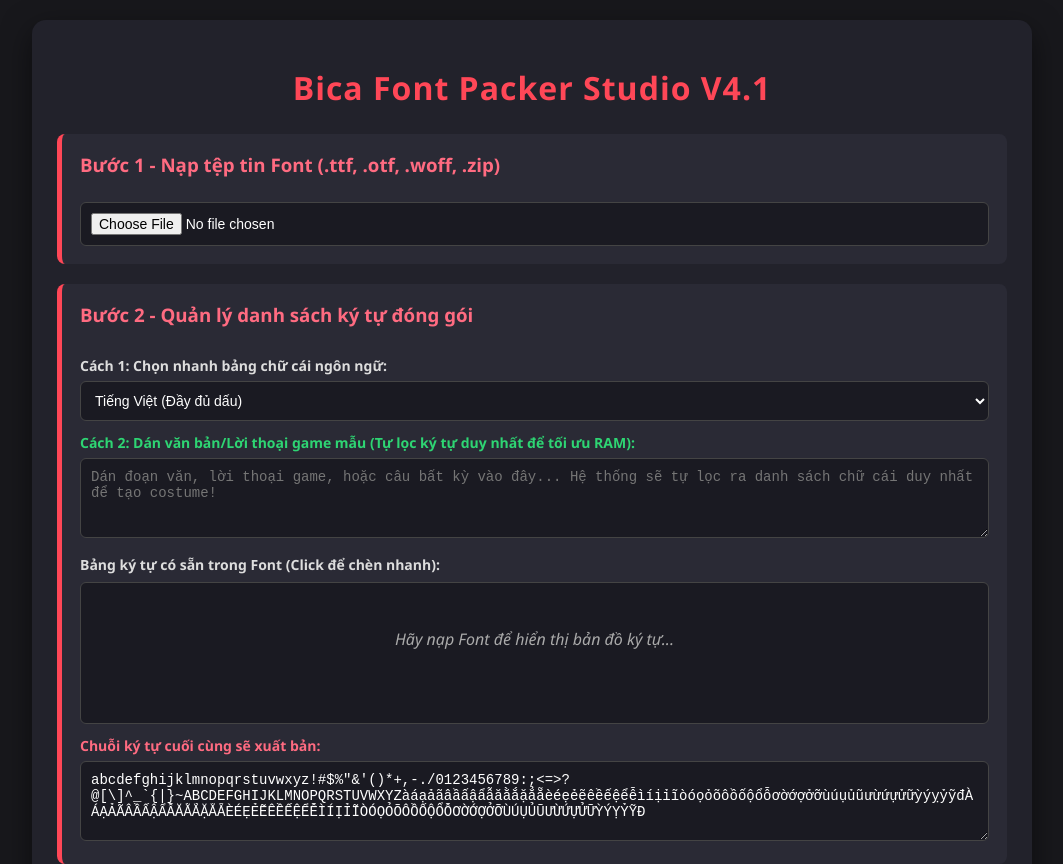
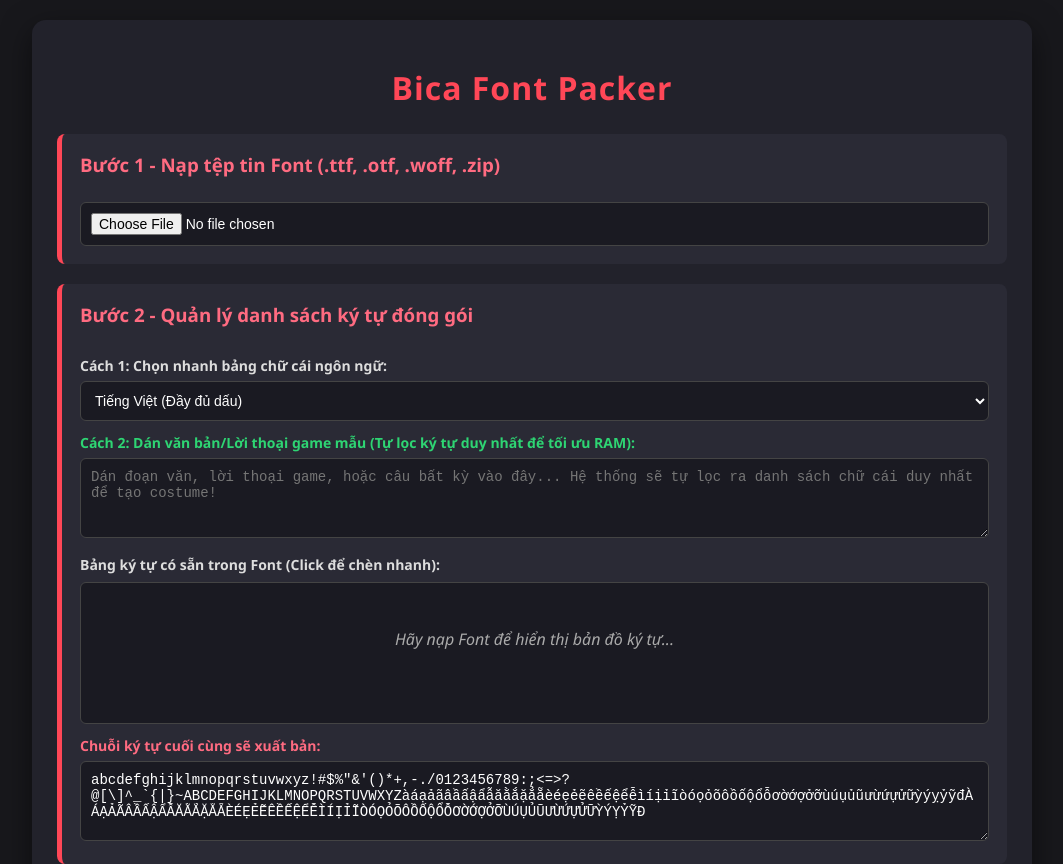
Before and after one commit to Bicadz/Bica-Font-Packer, a plain HTML site: page index.html in a window 1280 px wide. Shown: the top 864 px of the page, without its empty margins (108-1171 px from the left). Drawn offline with nearby package versions, Linux system fonts and the light colour scheme.

Commit message:
Update index.html

```diff
--- a/index.html
+++ b/index.html
@@ -51,7 +51,7 @@
 <body>
 
 <div class="container">
-    <h1>Bica Font Packer Studio V4.1</h1>
+    <h1>Bica Font Packer</h1>
 
     <div class="step">
         <h3>Bước 1 - Nạp tệp tin Font (.ttf, .otf, .woff, .zip)</h3>
```
